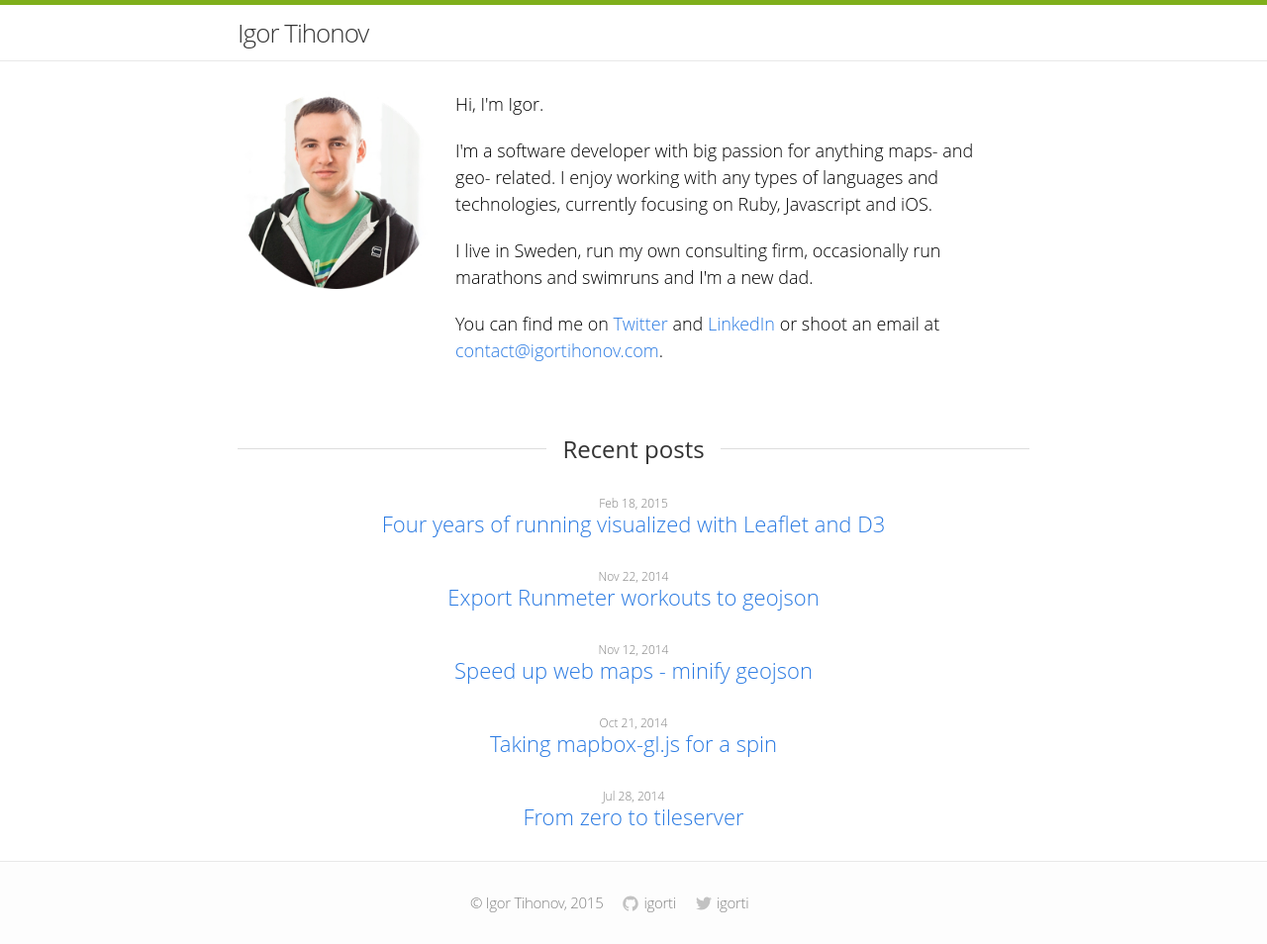
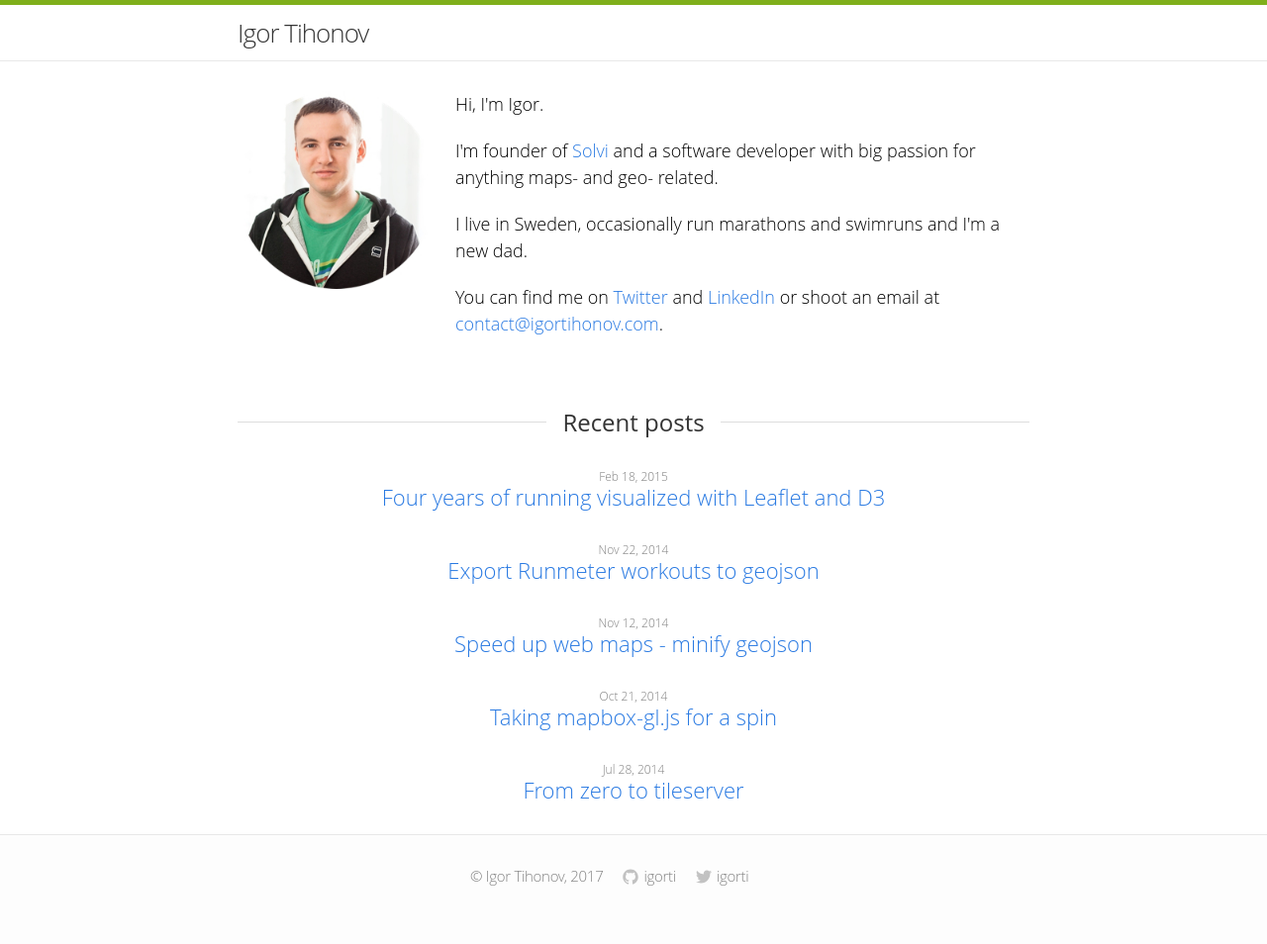
Before and after one commit to igorti/igorti.github.io, a Jekyll site: the page built from index.html, in a window 1280 px wide. Shown: the whole page at 99% size. Built offline with Jekyll 4.4.1, drawn with Linux system fonts in a browser that asks for light colours; after the commit the page ends 927 px from its top, so only the background shows below that.

Commit message:
Bio update on Solvi

```diff
--- a/_includes/footer.html
+++ b/_includes/footer.html
@@ -1,6 +1,6 @@
 <footer class="site-footer">
   <div class="wrap">
-    <span>© Igor Tihonov, 2015</span>
+    <span>© Igor Tihonov, 2017</span>
 
     <span>
       <a href="https://github.com/{{ site.github_username }}">
--- a/index.html
+++ b/index.html
@@ -14,11 +14,11 @@ layout: default
     </p>
 
     <p>
-      I'm a software developer with big passion for anything maps- and geo- related. I enjoy working with any types of languages and technologies, currently focusing on Ruby, Javascript and iOS.
+      I'm founder of <a href="https://solvi.nu">Solvi</a> and a software developer with big passion for anything maps- and geo- related.
     </p>
 
     <p>
-      I live in Sweden, run my own consulting firm, occasionally run marathons and swimruns and I'm a new dad.
+      I live in Sweden, occasionally run marathons and swimruns and I'm a new dad.
     </p>
 
     <p>
```
